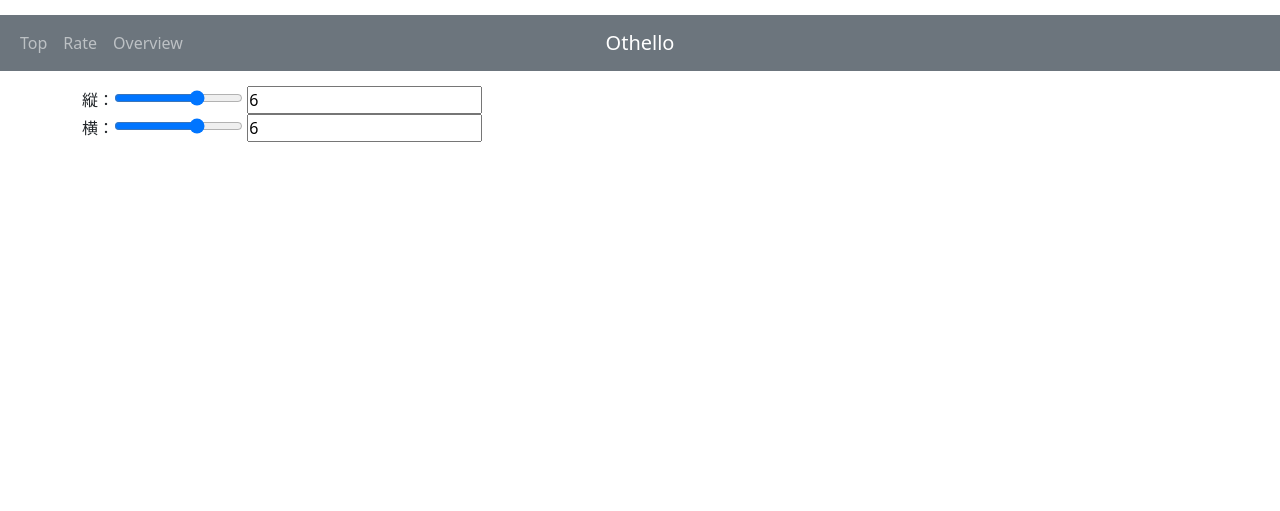
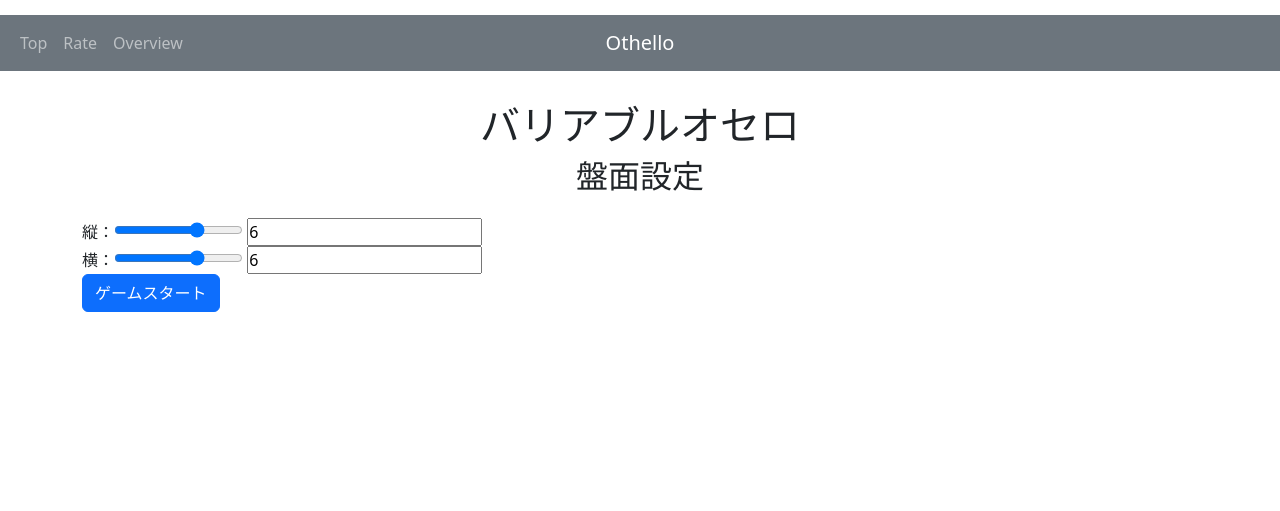
Before and after one commit to overclockbrain/DjangoSIteProgram, a Django app: page /2/ in a window 1280 px wide. Shown: the top 511 px of the page. Run offline with Django 4.2, Linux system fonts and the light colour scheme; some libraries are stand-ins or nearby versions.

Commit message:
ボタンやらなんやらを追加したよ

```diff
--- a/othellosite/mainsite/templates/mainsite/topPage2.html
+++ b/othellosite/mainsite/templates/mainsite/topPage2.html
@@ -1,11 +1,20 @@
 {% extends "base.html" %}
+{% load django_bootstrap5 %}
 {% block main %}
+{% load static %}
+<header>
+    <h1>バリアブルオセロ</h1>
+    <h2>盤面設定</h2>
+</header>
+
 <form action="">
     縦：<input type="range" min="4" max="10" step="2" id="high">
     <input type="number" id="viewy" value="6" readonly><br>
     横：<input type="range" min="4" max="10" step="2" id="width">
     <input type="number" id="viewx" value="6" readonly>
 </form>
+
+<a href="{% url 'gamePage' %}">{% bootstrap_button button_type="submit" content="ゲームスタート" %}</a>
 
 <script type="text/javascript">
     let viewy = document.getElementById('viewy');
```
